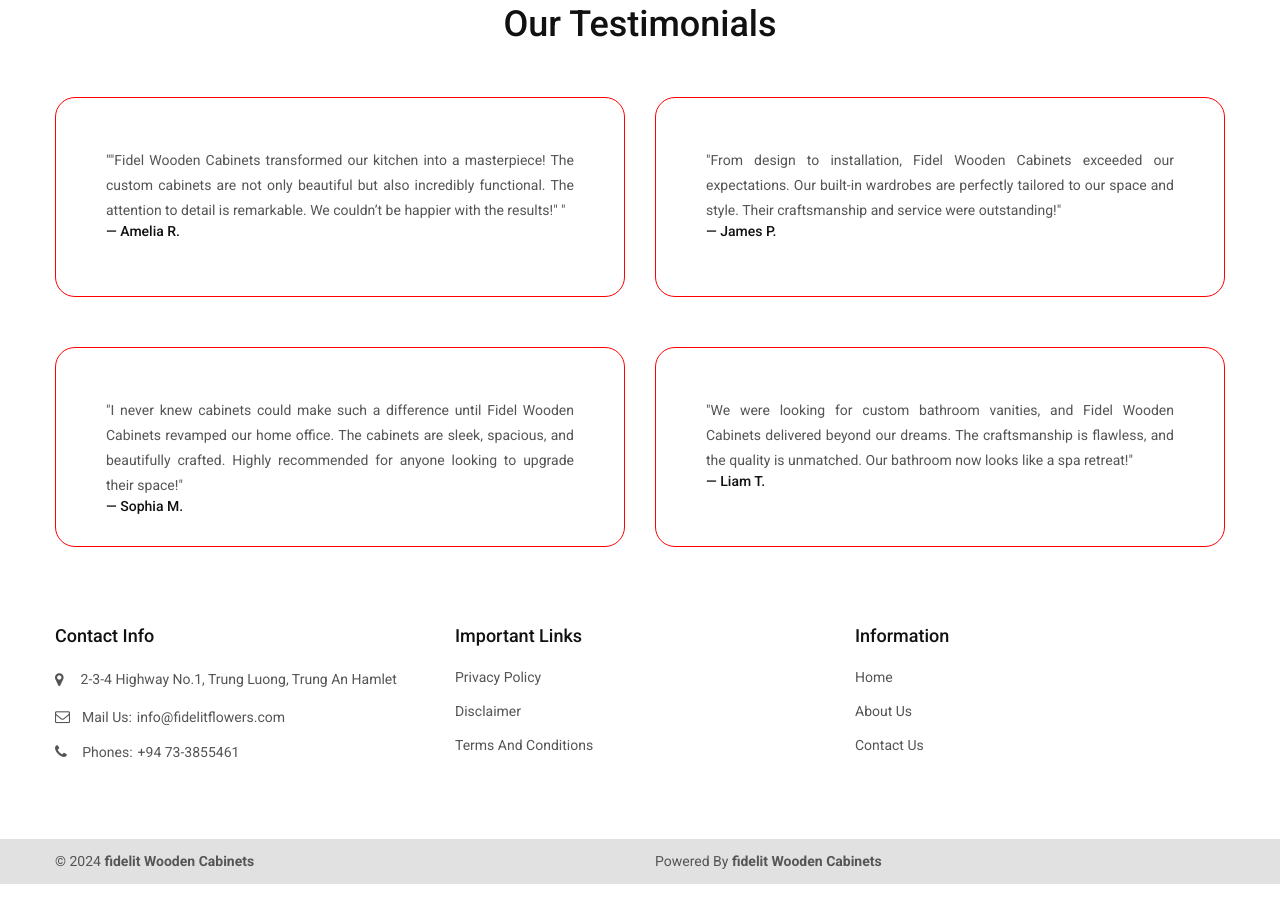
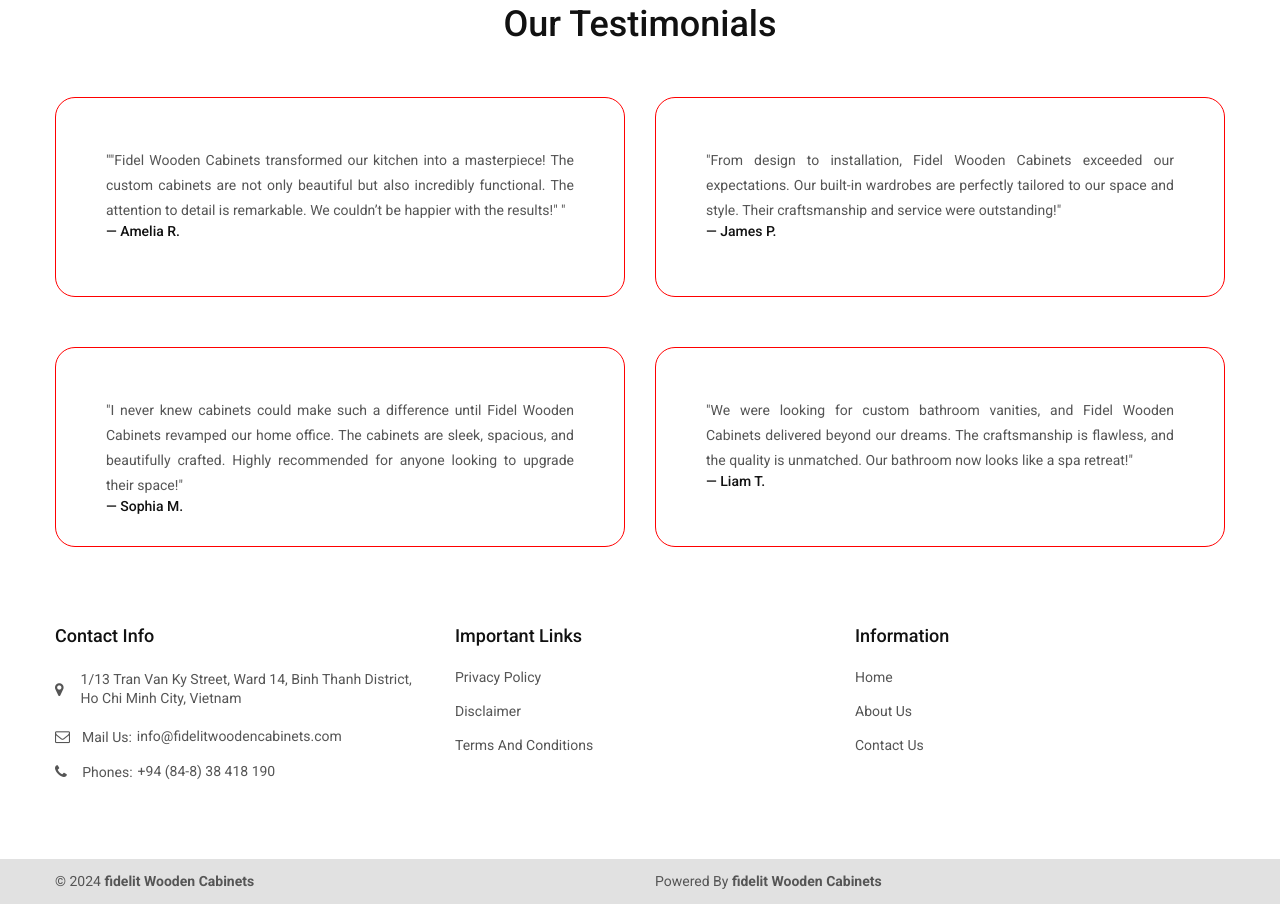
Before and after one commit to apps-service/wooden-cabinets-fidelit-24-7-customer-service, a plain HTML site: page about.html in a window 1280 px wide. Shown: the part 1081-1985 px from the top of the page. Drawn offline with Linux system fonts and the light colour scheme; files whose address does not match are found by name; a web font is replaced by a local one.

Commit message:
Add files via upload

```diff
--- a/about.html
+++ b/about.html
@@ -392,15 +392,15 @@ text-align: justify;
                                 <ul class="footer-widget-body accout-widget">
                                     <li class="address">
                                         <em><i class="fa fa-map-marker" aria-hidden="true"></i></em>
-                                        2-3-4 Highway No.1, Trung Luong, Trung An Hamlet
+                                        1/13 Tran Van Ky Street, Ward 14, Binh Thanh District, Ho Chi Minh City, Vietnam
                                     </li>
                                     <li class="email">
                                         <em><i class="fa fa-envelope-o" aria-hidden="true"></i>Mail us: </em>
-                                        <a href="mailto:test@yourdomain.com"> info@fidelitflowers.com</a>
+                                        <a href="mailto:test@yourdomain.com"> info@fidelitwoodencabinets.com</a>
                                     </li>
                                     <li class="phone">
                                         <em><i class="fa fa-phone" aria-hidden="true"></i> Phones: </em>
-                                        <a href="tel:(012)800456789-987">+94  73-3855461</a>
+                                        <a href="tel:(012)800456789-987">+94  (84-8) 38 418 190 </a>
                                     </li>
                                 </ul>
 
```
Also changed, not shown: contact-us.html (+3 -3 lines), disclaimer.html (+3 -3 lines), privacy.html (+3 -3 lines), services.html (+3 -3 lines), terms-conditions.html (+3 -3 lines).
